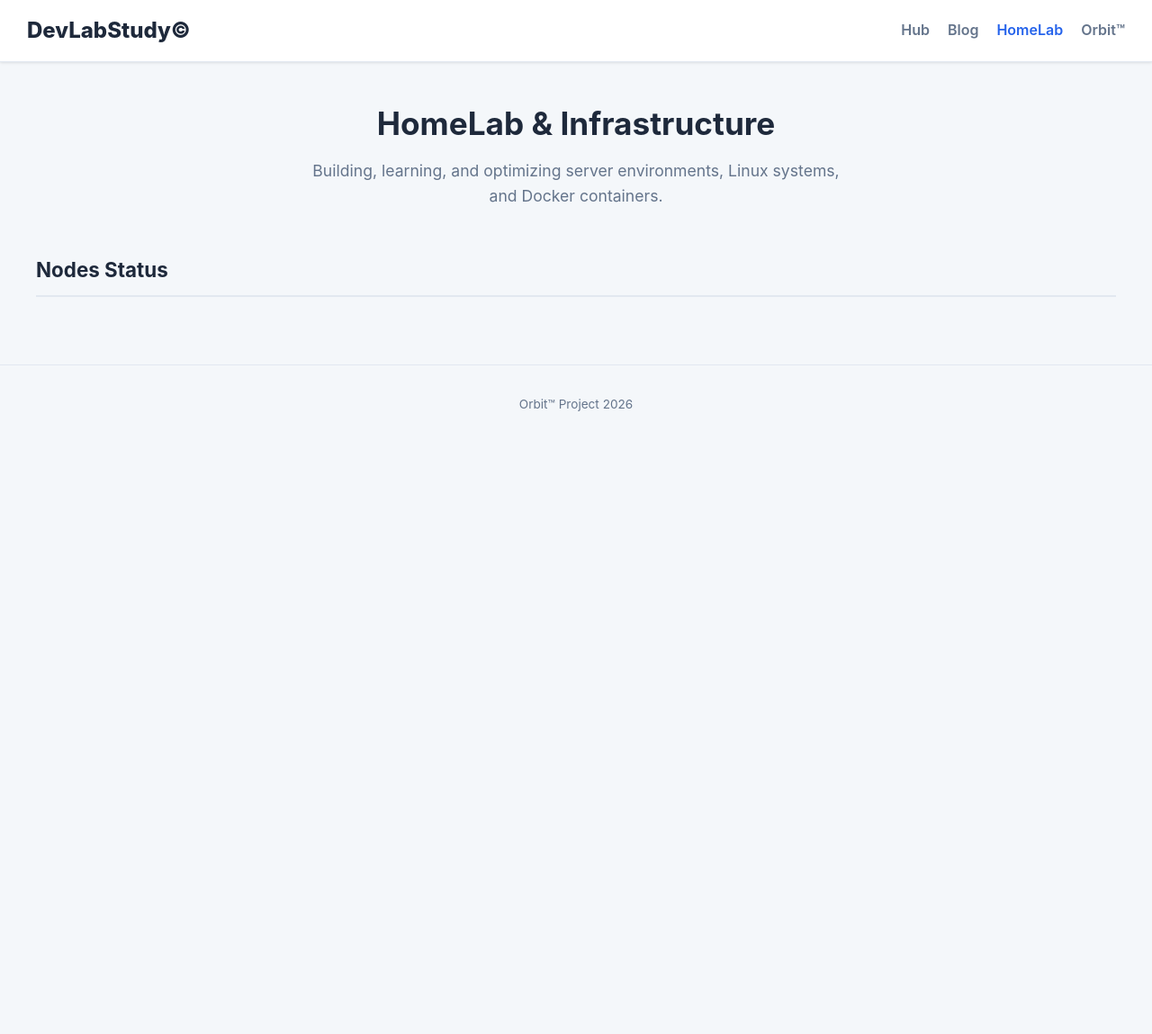
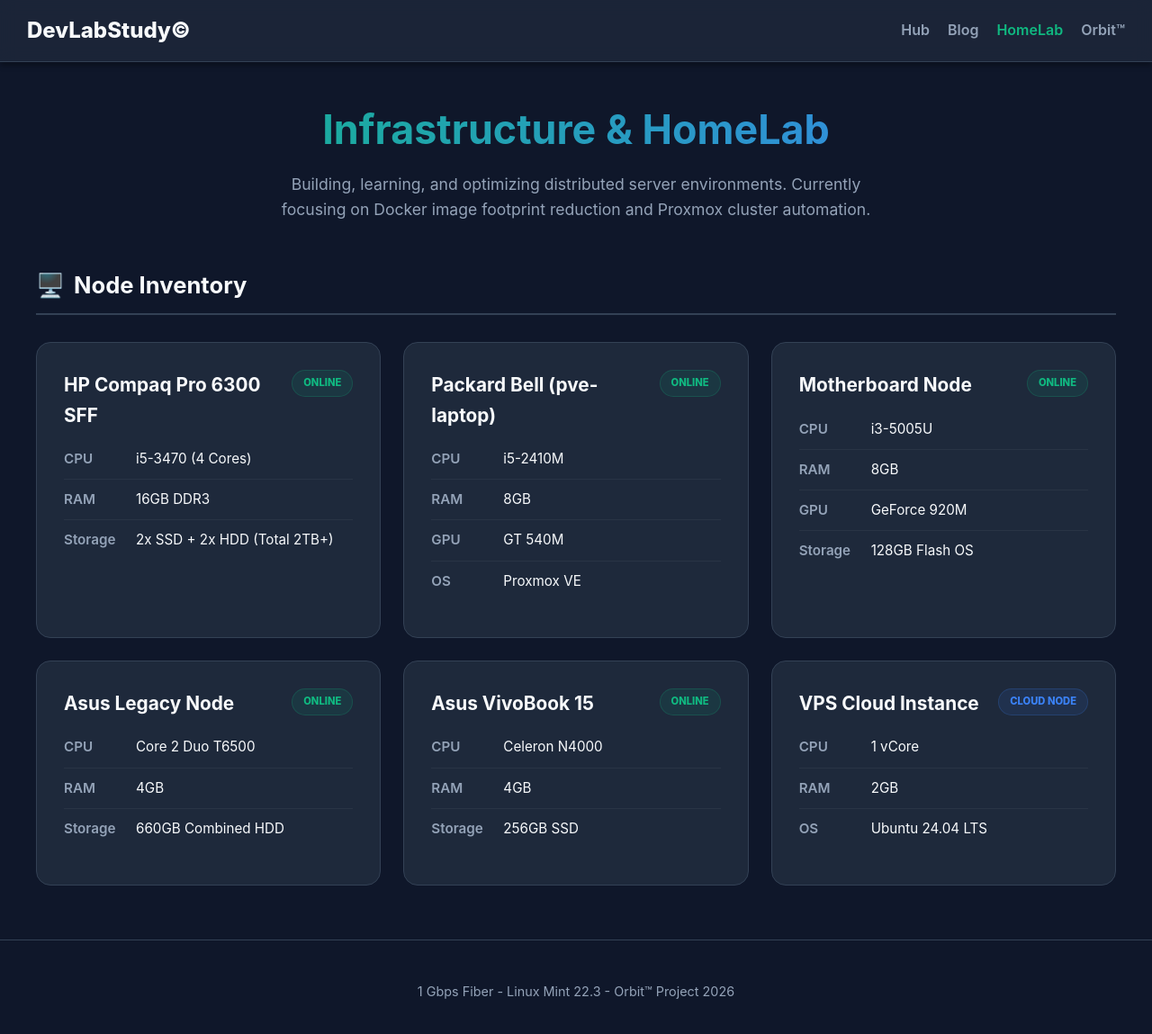
Before and after one commit to TobiMessi/TobiMessi.github.io, a Jekyll site: the page homelab.html, which Jekyll copies as it is, in a window 1280 px wide and 1153 px high. Shown: the top 1149 px of the window at 90% size. Built offline with Jekyll 4.4.1, drawn with Linux system fonts in a browser that asks for light colours.

Commit message:
Update homelab.html

```diff
--- a/homelab.html
+++ b/homelab.html
@@ -4,45 +4,66 @@
     <meta charset="UTF-8">
     <meta name="viewport" content="width=device-width, initial-scale=1.0">
     <title>DevLabStudy© | HomeLab & Infrastructure</title>
-    <link rel="icon" type="image/png" href="/qr-code.png?v=fixed_buttons">
+    <link rel="icon" type="image/png" href="/qr-code.png">
     <style>
         :root {
-            --bg-body: #f4f7fa; --bg-nav: #ffffff; --bg-card: #ffffff;
-            --text-main: #1e293b; --text-muted: #64748b; --border-color: #e2e8f0;
-            --accent-blue: #2563eb; --accent-green: #10b981;
-            --shadow-sm: 0 1px 3px rgba(0,0,0,0.1); --shadow-md: 0 10px 25px rgba(0,0,0,0.05);
-            --radius: 12px;
+            --bg-body: #0f172a; --bg-nav: #1e293b; --bg-card: #1e293b;
+            --text-main: #f8fafc; --text-muted: #94a3b8; --border-color: #334155;
+            --accent-green: #10b981; --accent-blue: #3b82f6;
+            --shadow-sm: 0 4px 6px rgba(0,0,0,0.3); --shadow-md: 0 10px 25px rgba(0,0,0,0.4);
+            --radius: 16px;
         }
-        @media (prefers-color-scheme: dark) {
-            :root {
-                --bg-body: #0f172a; --bg-nav: #1e293b; --bg-card: #1e293b;
-                --text-main: #f8fafc; --text-muted: #94a3b8; --border-color: #334155;
-                --accent-blue: #3b82f6; --accent-green: #10b981;
-                --shadow-sm: 0 4px 6px rgba(0,0,0,0.3); --shadow-md: 0 10px 25px rgba(0,0,0,0.4);
-            }
+        body {
+            font-family: 'Inter', -apple-system, sans-serif; background: var(--bg-body); color: var(--text-main);
+            margin: 0; padding: 0; line-height: 1.6; -webkit-font-smoothing: antialiased;
         }
-        body { font-family: -apple-system, BlinkMacSystemFont, "Segoe UI", Roboto, Helvetica, Arial, sans-serif; background: var(--bg-body); color: var(--text-main); margin: 0; padding: 0; line-height: 1.6; -webkit-font-smoothing: antialiased; }
-        .navbar { background: var(--bg-nav); border-bottom: 1px solid var(--border-color); padding: 15px 30px; display: flex; justify-content: space-between; align-items: center; position: sticky; top: 0; z-index: 100; box-shadow: var(--shadow-sm); }
+
+        /* Navbar */
+        .navbar {
+            background: rgba(30, 41, 59, 0.8); backdrop-filter: blur(10px); border-bottom: 1px solid var(--border-color);
+            padding: 15px 30px; display: flex; justify-content: space-between; align-items: center;
+            position: sticky; top: 0; z-index: 100; box-shadow: var(--shadow-sm);
+        }
         .nav-brand { font-size: 1.5rem; font-weight: 800; color: var(--text-main); text-decoration: none; }
-        .nav-internal-links { display: flex; gap: 20px; align-items: center; }
+        .nav-internal-links { display: flex; gap: 20px; }
         .nav-internal-links a { text-decoration: none; color: var(--text-muted); font-weight: 600; transition: color 0.2s; }
-        .nav-internal-links a:hover, .nav-internal-links a.active { color: var(--accent-blue); }
+        .nav-internal-links a:hover, .nav-internal-links a.active { color: var(--accent-green); }
+
         .container { max-width: 1200px; margin: 40px auto; padding: 0 20px; }
+
         .hero { text-align: center; margin-bottom: 50px; }
-        .hero h1 { font-size: 2.2rem; margin-bottom: 10px; }
-        .hero p { color: var(--text-muted); font-size: 1.1rem; max-width: 600px; margin: 0 auto; }
-        .section-title { font-size: 1.4rem; font-weight: 700; border-bottom: 2px solid var(--border-color); padding-bottom: 10px; margin-bottom: 25px; }
-        .nodes-grid { display: grid; grid-template-columns: repeat(auto-fit, minmax(320px, 1fr)); gap: 20px; }
-        .node-card { background: var(--bg-card); border: 1px solid var(--border-color); padding: 25px; border-radius: var(--radius); position: relative; transition: 0.2s; }
-        .node-card:hover { border-color: var(--accent-blue); transform: translateY(-4px); }
-        .status-badge { position: absolute; top: 25px; right: 25px; background: rgba(16, 185, 129, 0.1); color: var(--accent-green); padding: 4px 10px; border-radius: 20px; font-weight: 700; font-size: 0.7rem; text-transform: uppercase; }
-        .node-name { display: block; font-size: 1.2rem; font-weight: 700; margin-bottom: 15px; }
-        .spec-line { display: flex; align-items: center; margin-bottom: 8px; border-bottom: 1px solid var(--border-color); padding-bottom: 8px; font-size: 0.9rem; }
-        .spec-icon { width: 65px; font-weight: bold; opacity: 0.7; }
-        footer { text-align: center; color: var(--text-muted); font-size: 0.85rem; margin-top: 50px; padding: 20px; border-top: 1px solid var(--border-color); }
+        .hero h1 { font-size: 2.8rem; margin-bottom: 10px; background: linear-gradient(to right, #10b981, #3b82f6); -webkit-background-clip: text; -webkit-text-fill-color: transparent; }
+        .hero p { color: var(--text-muted); font-size: 1.1rem; max-width: 700px; margin: 0 auto; }
+
+        .section-title { font-size: 1.6rem; font-weight: 700; border-bottom: 2px solid var(--border-color); padding-bottom: 10px; margin-bottom: 30px; color: var(--text-main); display: flex; align-items: center; gap: 10px; }
+
+        /* Grid */
+        .nodes-grid { display: grid; grid-template-columns: repeat(auto-fit, minmax(340px, 1fr)); gap: 25px; margin-bottom: 60px; }
+        .node-card {
+            background: var(--bg-card); border: 1px solid var(--border-color); padding: 30px; border-radius: var(--radius);
+            position: relative; transition: all 0.3s ease; display: flex; flex-direction: column;
+        }
+        .node-card:hover { border-color: var(--accent-green); transform: translateY(-5px); box-shadow: var(--shadow-md); }
+
+        .status-badge {
+            position: absolute; top: 30px; right: 30px; background: rgba(16, 185, 129, 0.1);
+            color: var(--accent-green); padding: 5px 12px; border-radius: 20px; font-weight: 800; font-size: 0.7rem;
+            text-transform: uppercase; border: 1px solid rgba(16, 185, 129, 0.2);
+        }
+        .status-vps { background: rgba(59, 130, 246, 0.1); color: var(--accent-blue); border-color: rgba(59, 130, 246, 0.2); }
+
+        .node-name { font-size: 1.3rem; font-weight: 700; margin-bottom: 20px; color: var(--text-main); padding-right: 70px; }
+
+        .spec-line { display: flex; align-items: center; margin-bottom: 10px; padding-bottom: 10px; border-bottom: 1px solid rgba(255,255,255,0.05); font-size: 0.95rem; }
+        .spec-line:last-child { border-bottom: none; }
+        .spec-label { color: var(--text-muted); width: 80px; font-weight: 600; }
+        .spec-value { color: var(--text-main); }
+
+        footer { text-align: center; color: var(--text-muted); font-size: 0.9rem; margin: 60px 0 40px; padding-top: 30px; border-top: 1px solid var(--border-color); }
     </style>
 </head>
 <body>
+
     <nav class="navbar">
         <a href="/" class="nav-brand">DevLabStudy©</a>
         <div class="nav-internal-links">
@@ -52,15 +73,73 @@
             <a href="/orbit">Orbit™</a>
         </div>
     </nav>
+
     <main class="container">
         <section class="hero">
-            <h1>HomeLab & Infrastructure</h1>
-            <p>Building, learning, and optimizing server environments, Linux systems, and Docker containers.</p>
+            <h1>Infrastructure & HomeLab</h1>
+            <p>Building, learning, and optimizing distributed server environments. Currently focusing on Docker image footprint reduction and Proxmox cluster automation.</p>
         </section>
-        <h2 class="section-title">Nodes Status</h2>
+
+        <h2 class="section-title"><span>🖥️</span> Node Inventory</h2>
+
         <div class="nodes-grid">
+
+            <div class="node-card">
+                <span class="status-badge">Online</span>
+                <span class="node-name">HP Compaq Pro 6300 SFF</span>
+                <div class="spec-line"><span class="spec-label">CPU</span><span class="spec-value">i5-3470 (4 Cores)</span></div>
+                <div class="spec-line"><span class="spec-label">RAM</span><span class="spec-value">16GB DDR3</span></div>
+                <div class="spec-line"><span class="spec-label">Storage</span><span class="spec-value">2x SSD + 2x HDD (Total 2TB+)</span></div>
             </div>
+
+            <div class="node-card">
+                <span class="status-badge">Online</span>
+                <span class="node-name">Packard Bell (pve-laptop)</span>
+                <div class="spec-line"><span class="spec-label">CPU</span><span class="spec-value">i5-2410M</span></div>
+                <div class="spec-line"><span class="spec-label">RAM</span><span class="spec-value">8GB</span></div>
+                <div class="spec-line"><span class="spec-label">GPU</span><span class="spec-value">GT 540M</span></div>
+                <div class="spec-line"><span class="spec-label">OS</span><span class="spec-value">Proxmox VE</span></div>
+            </div>
+
+            <div class="node-card">
+                <span class="status-badge">Online</span>
+                <span class="node-name">Motherboard Node</span>
+                <div class="spec-line"><span class="spec-label">CPU</span><span class="spec-value">i3-5005U</span></div>
+                <div class="spec-line"><span class="spec-label">RAM</span><span class="spec-value">8GB</span></div>
+                <div class="spec-line"><span class="spec-label">GPU</span><span class="spec-value">GeForce 920M</span></div>
+                <div class="spec-line"><span class="spec-label">Storage</span><span class="spec-value">128GB Flash OS</span></div>
+            </div>
+
+            <div class="node-card">
+                <span class="status-badge">Online</span>
+                <span class="node-name">Asus Legacy Node</span>
+                <div class="spec-line"><span class="spec-label">CPU</span><span class="spec-value">Core 2 Duo T6500</span></div>
+                <div class="spec-line"><span class="spec-label">RAM</span><span class="spec-value">4GB</span></div>
+                <div class="spec-line"><span class="spec-label">Storage</span><span class="spec-value">660GB Combined HDD</span></div>
+            </div>
+
+            <div class="node-card">
+                <span class="status-badge">Online</span>
+                <span class="node-name">Asus VivoBook 15</span>
+                <div class="spec-line"><span class="spec-label">CPU</span><span class="spec-value">Celeron N4000</span></div>
+                <div class="spec-line"><span class="spec-label">RAM</span><span class="spec-value">4GB</span></div>
+                <div class="spec-line"><span class="spec-label">Storage</span><span class="spec-value">256GB SSD</span></div>
+            </div>
+
+            <div class="node-card">
+                <span class="status-badge status-vps">Cloud Node</span>
+                <span class="node-name">VPS Cloud Instance</span>
+                <div class="spec-line"><span class="spec-label">CPU</span><span class="spec-value">1 vCore</span></div>
+                <div class="spec-line"><span class="spec-label">RAM</span><span class="spec-value">2GB</span></div>
+                <div class="spec-line"><span class="spec-label">OS</span><span class="spec-value">Ubuntu 24.04 LTS</span></div>
+            </div>
+
+        </div>
     </main>
-    <footer><p>Orbit™ Project 2026</p></footer>
+
+    <footer>
+        <p>1 Gbps Fiber - Linux Mint 22.3 - Orbit™ Project 2026</p>
+    </footer>
+
 </body>
 </html>
```
